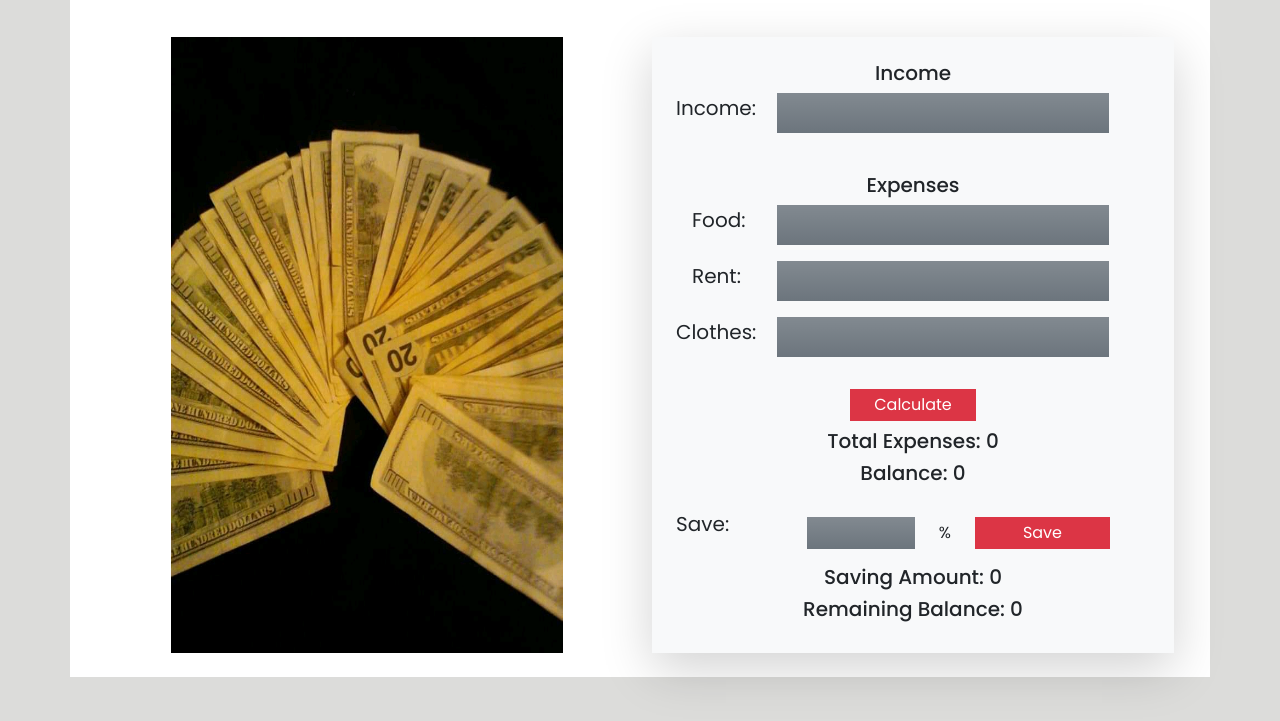
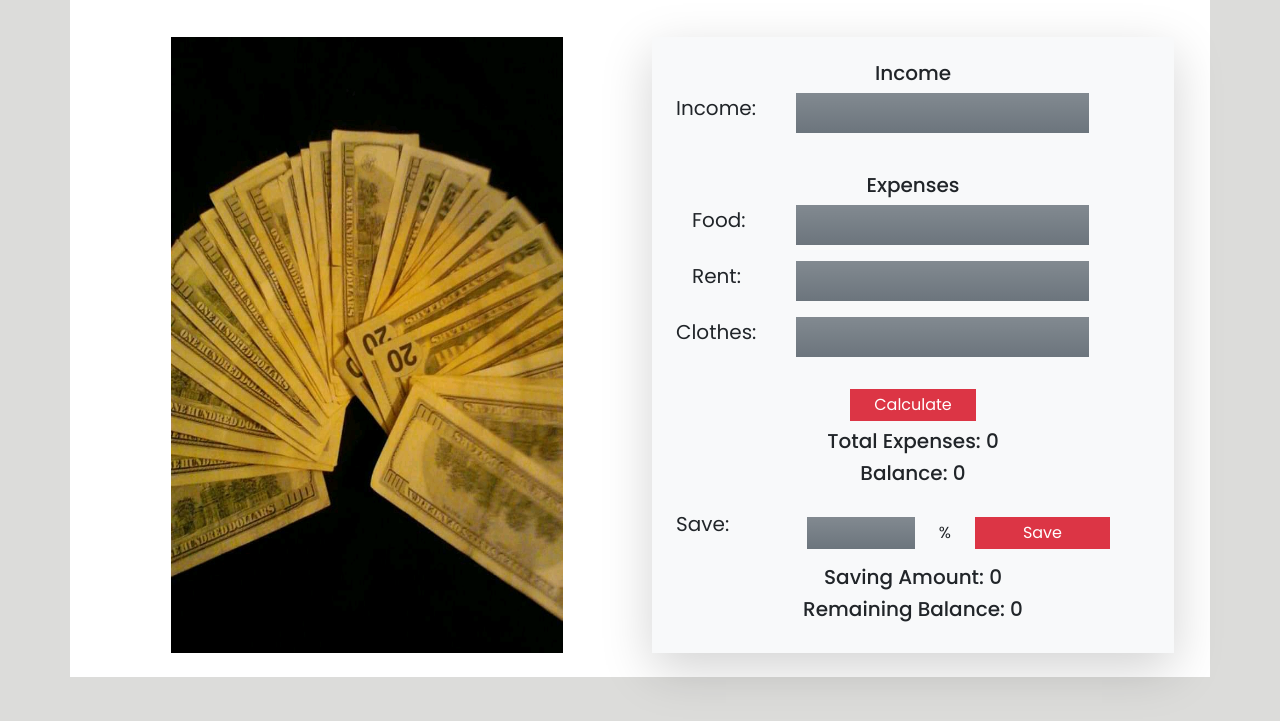
Before and after one commit to RitaM5/Account-of-money, a plain HTML site: page index.html in a window 1280 px wide. Shown: the part 107-828 px from the top of the page. Drawn offline with nearby package versions, Linux system fonts and the light colour scheme.

Commit message:
code added

```diff
--- a/index.html
+++ b/index.html
@@ -26,7 +26,7 @@
                         <div class="mb-3 row">
                             <label class="col-sm-2"><span class='fs-5'>Income:</span></label>
                             <div class="col-sm-10">
-                              <input type="" class="me-4 text-white bg-secondary bg-gradient border-0 py-2 px-2" id="input-income">
+                              <input type="" class="me-4 text-white bg-secondary bg-gradient border-0 py-2 px-2 w-75" id="input-income">
                             </div>
                           </div>
                       </div>
@@ -36,19 +36,19 @@
                         <div class="mb-3 row">
                             <label class="col-sm-2"><span class='ps-3 fs-5'>Food:</span></label>
                             <div class="col-sm-10">
-                              <input type="" class="me-4  text-white border-0 bg-secondary bg-gradient py-2 px-2" id="input-food-price">
+                              <input type="" class="me-4  text-white border-0 bg-secondary bg-gradient py-2 px-2 w-75" id="input-food-price">
                             </div>
                         </div>
                         <div class="mb-3 row">
                             <label class="col-sm-2"><span class='ps-3 fs-5'>Rent:</span></label>
                             <div class="col-sm-10">
-                              <input type="" class="me-4 text-white border-0 bg-secondary bg-gradient py-2 px-2" id="input-rent-price">
+                              <input type="" class="me-4 text-white border-0 bg-secondary bg-gradient py-2 px-2 w-75" id="input-rent-price">
                             </div>
                         </div>
                         <div class="mb-3 row">
                             <label class="col-sm-2"><span class='fs-5'>Clothes:</span></label>
                             <div class="col-sm-10">
-                              <input type=""class="me-4 text-white border-0 bg-secondary bg-gradient py-2 px-2" id="input-clothes-price">
+                              <input type=""class="me-4 text-white border-0 bg-secondary bg-gradient py-2 px-2 w-75" id="input-clothes-price">
                             </div>
                         </div>
 
```
